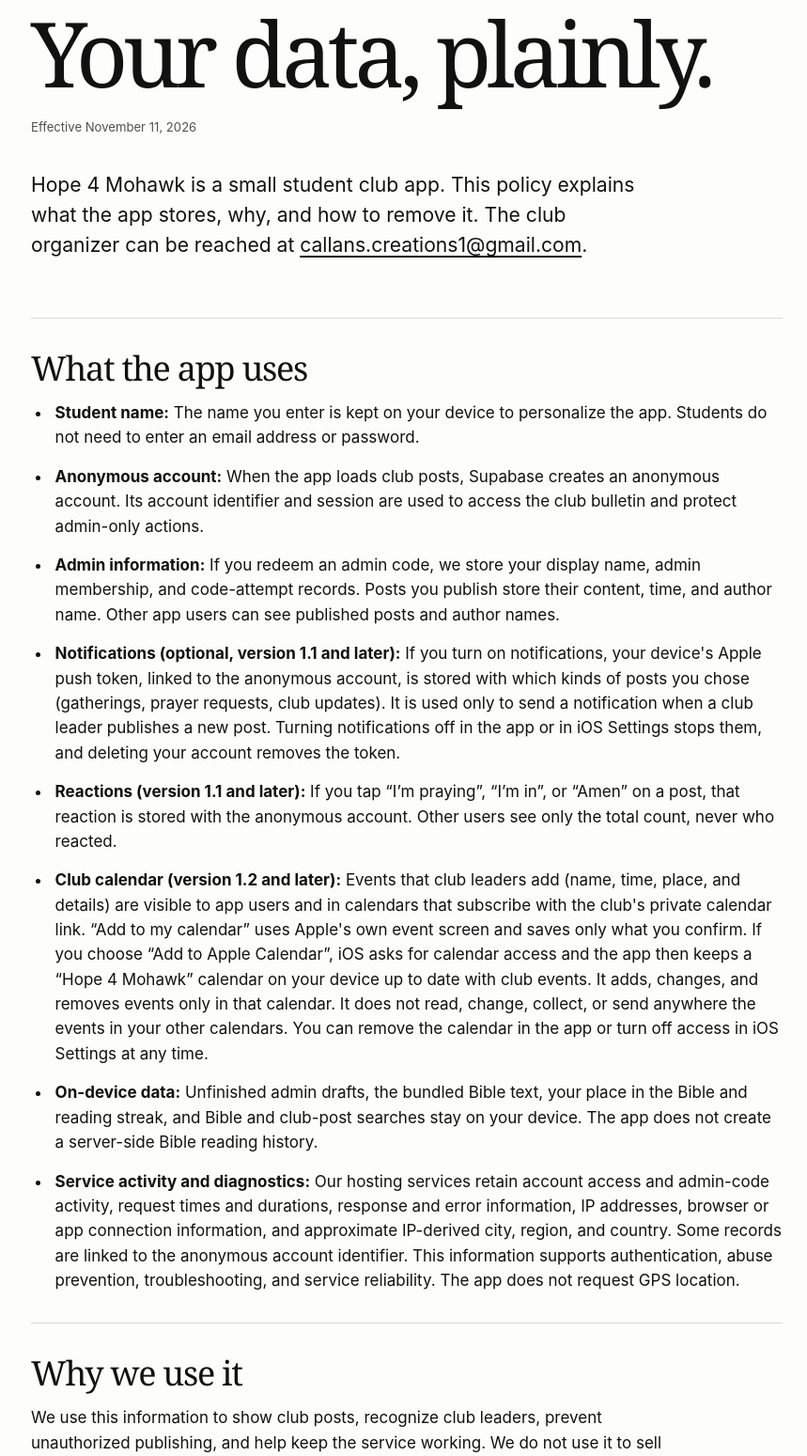
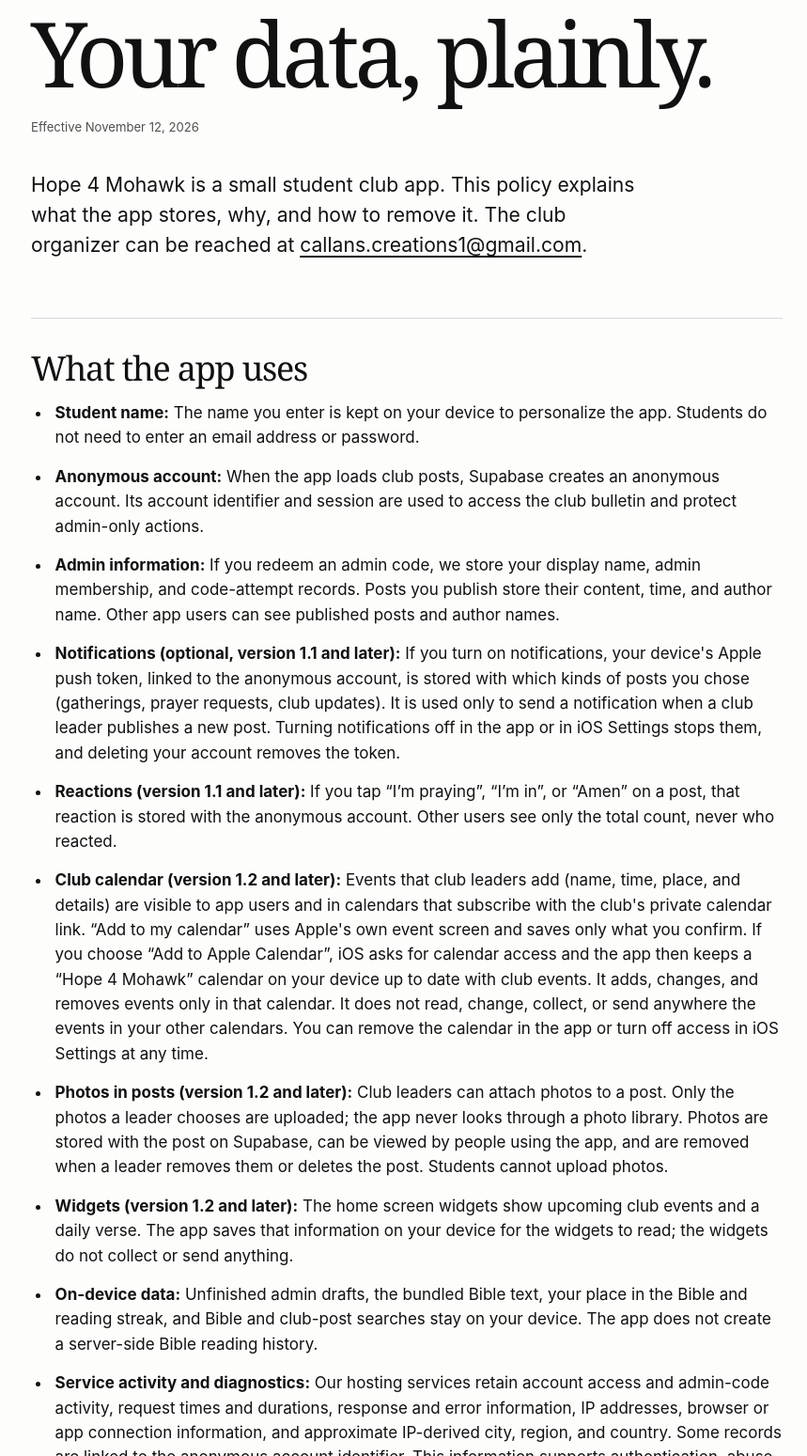
Before and after one commit to Callan-Watkins/hope4mohawk-support, a plain HTML site: page privacy.html in a window 1280 px wide. Shown: the part 200-1749 px from the top of the page at 94% size, without its empty margins (207-1066 px from the left). Drawn offline with Linux system fonts and the light colour scheme.

Commit message:
Privacy: photos in posts and widgets (app 1.2)
Co-Authored-By: Claude Fable 5.2 <noreply@anthropic.com>

```diff
--- a/privacy.html
+++ b/privacy.html
@@ -23,7 +23,7 @@
   <main id="main" class="page policy">
     <p class="eyebrow">HOPE 4 MOHAWK · PRIVACY POLICY</p>
     <h1>Your data, plainly.</h1>
-    <p class="updated">Effective November 11, 2026</p>
+    <p class="updated">Effective November 12, 2026</p>
     <p class="intro">Hope 4 Mohawk is a small student club app. This policy explains what the app stores, why, and how to remove it. The club organizer can be reached at <a href="mailto:callans.creations1@gmail.com">callans.creations1@gmail.com</a>.</p>
 
     <section>
@@ -35,6 +35,8 @@
         <li><strong>Notifications (optional, version 1.1 and later):</strong> If you turn on notifications, your device's Apple push token, linked to the anonymous account, is stored with which kinds of posts you chose (gatherings, prayer requests, club updates). It is used only to send a notification when a club leader publishes a new post. Turning notifications off in the app or in iOS Settings stops them, and deleting your account removes the token.</li>
         <li><strong>Reactions (version 1.1 and later):</strong> If you tap “I’m praying”, “I’m in”, or “Amen” on a post, that reaction is stored with the anonymous account. Other users see only the total count, never who reacted.</li>
         <li><strong>Club calendar (version 1.2 and later):</strong> Events that club leaders add (name, time, place, and details) are visible to app users and in calendars that subscribe with the club's private calendar link. “Add to my calendar” uses Apple's own event screen and saves only what you confirm. If you choose “Add to Apple Calendar”, iOS asks for calendar access and the app then keeps a “Hope 4 Mohawk” calendar on your device up to date with club events. It adds, changes, and removes events only in that calendar. It does not read, change, collect, or send anywhere the events in your other calendars. You can remove the calendar in the app or turn off access in iOS Settings at any time.</li>
+        <li><strong>Photos in posts (version 1.2 and later):</strong> Club leaders can attach photos to a post. Only the photos a leader chooses are uploaded; the app never looks through a photo library. Photos are stored with the post on Supabase, can be viewed by people using the app, and are removed when a leader removes them or deletes the post. Students cannot upload photos.</li>
+        <li><strong>Widgets (version 1.2 and later):</strong> The home screen widgets show upcoming club events and a daily verse. The app saves that information on your device for the widgets to read; the widgets do not collect or send anything.</li>
         <li><strong>On-device data:</strong> Unfinished admin drafts, the bundled Bible text, your place in the Bible and reading streak, and Bible and club-post searches stay on your device. The app does not create a server-side Bible reading history.</li>
         <li><strong>Service activity and diagnostics:</strong> Our hosting services retain account access and admin-code activity, request times and durations, response and error information, IP addresses, browser or app connection information, and approximate IP-derived city, region, and country. Some records are linked to the anonymous account identifier. This information supports authentication, abuse prevention, troubleshooting, and service reliability. The app does not request GPS location.</li>
       </ul>
```
